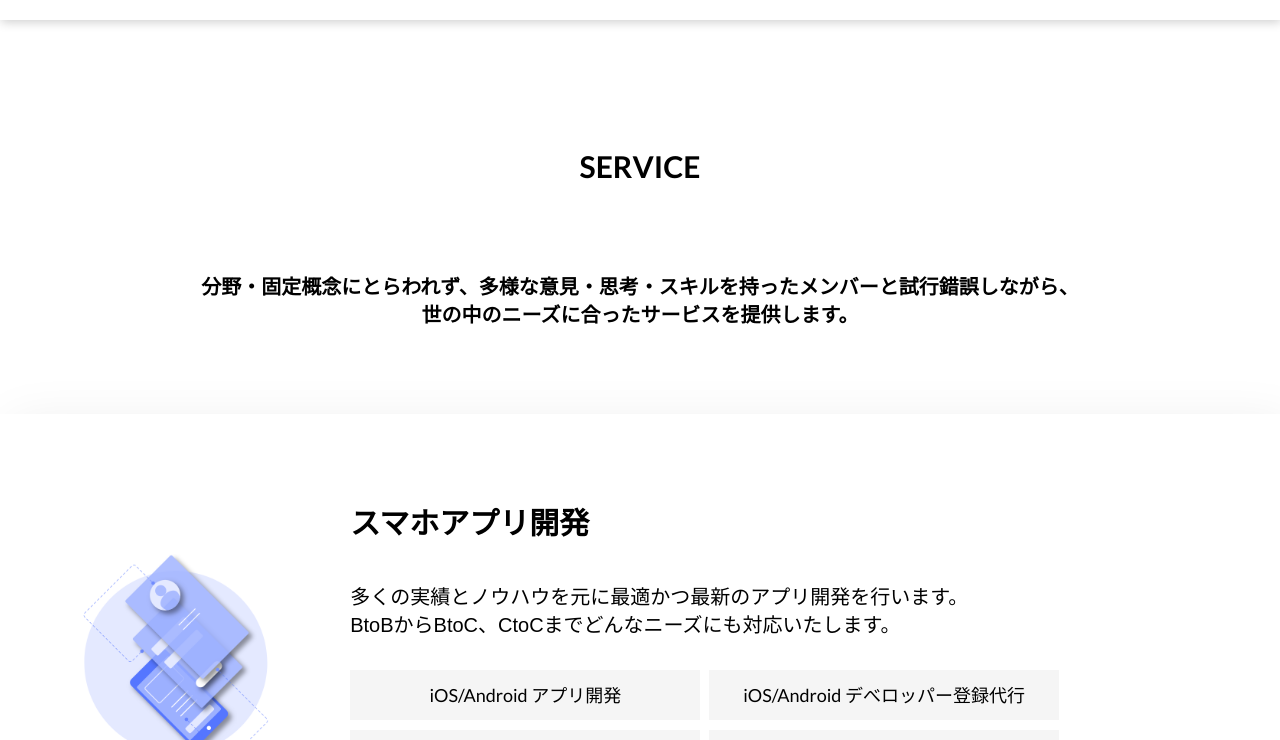
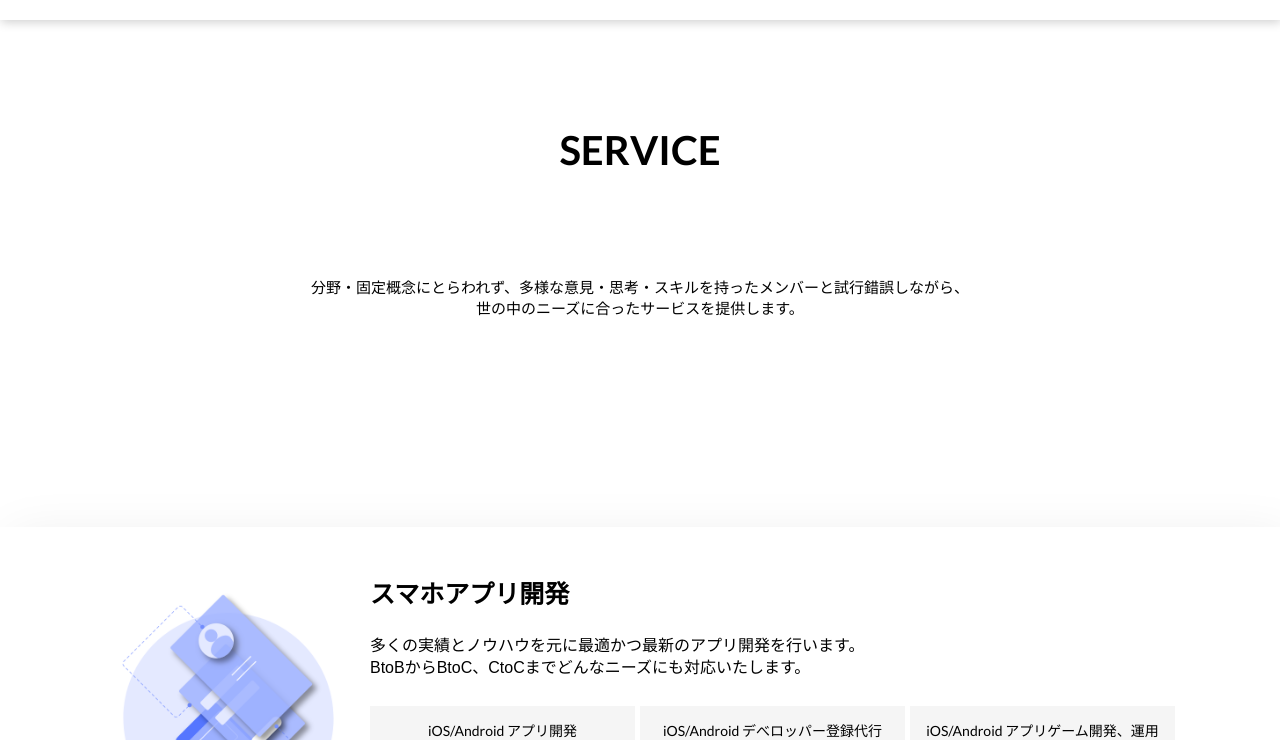
Before and after one commit to mistunori-morita/html_baseTemplate, a plain HTML site: page service.html in a window 1280 px wide. Shown: the part 60-800 px from the top of the page. Drawn offline with nearby package versions, Linux system fonts and the light colour scheme.

Commit message:
service pc

```diff
--- a/scss/_service.scss
+++ b/scss/_service.scss
@@ -1,38 +1,36 @@
-$hiragino: 'Hiragino Kaku Gothic Pro', 'ヒラギノ角ゴ Pro W3', sans-serif;
-
-
+$hiragino: "Hiragino Kaku Gothic Pro", "ヒラギノ角ゴ Pro W3", sans-serif;
 
 .servicePage {
-  margin-top: 211px;
-  @include iphoneLarge{
-    margin-top: 100px;
+  margin: 190px auto 150px;
+  @include iphoneLarge {
+    margin: 80px auto 150px;
   }
   .section__Lead {
-    margin: 0 auto 85px;
+    margin: 0 auto 208px;
 
-    @include iphoneLarge{
+    @include iphoneLarge {
       margin: 0 auto 30px;
       padding: 0 5%;
     }
 
     &-title {
-      font-size: 30px;
+      font-size: 40px;
       text-align: center;
       font-weight: bold;
-      margin-bottom: 92px;
-      @include iphoneLarge{
+      margin-bottom: 107px;
+      @include iphoneLarge {
         font-size: 35px;
         margin-bottom: 45px;
       }
     }
 
     &-text {
-      font-size: 20px;
+      font-size: 15px;
       line-height: 1.4;
-      font-weight: bold;
+      font-weight: normal;
       font-family: $hiragino;
       text-align: center;
-      @include iphoneLarge{
+      @include iphoneLarge {
         font-size: 14px;
         text-align: left;
         line-height: 1.5;
@@ -40,102 +38,102 @@ $hiragino: 'Hiragino Kaku Gothic Pro', 'ヒラギノ角ゴ Pro W3', sans-serif;
     }
   }
 
-  @include iphoneLarge{
+  @include iphoneLarge {
     margin-bottom: 170px;
   }
 
   &__List {
     &-item {
-      padding: 95px 0 110px;
+      padding: 55px 0 45px;
       margin-bottom: 30px;
       box-shadow: 10px 10px 50px rgba(0, 0, 0, 0.08);
 
-      @include iphoneLarge{
+      @include iphoneLarge {
         padding: 30px 5% 20px;
       }
 
       .inner {
         display: flex;
         justify-content: center;
-        width: 90%;
+        width: 1080px;
         margin: 0 auto;
-        @include iphoneLarge{
+        @include iphoneLarge {
           display: block;
           width: 100%;
         }
       }
 
       &-img {
-        width: 307px;
-        margin-right: 51px;
-        @include iphoneLarge{
+        width: 270px;
+
+        @include iphoneLarge {
           width: 200px;
           margin: 0 auto 25px;
         }
 
         img {
           width: 100%;
-          height: 305px;
+          height: 270px;
           object-position: center;
           object-fit: contain;
-          @include iphoneLarge{
+          @include iphoneLarge {
             height: auto;
           }
         }
       }
 
       &-contents {
-        width: 1130px;
-        @include iphoneLarge{
+        width: 810px;
+        @include iphoneLarge {
           width: 100%;
         }
       }
 
       &-title {
-        font-size: 30px;
+        font-size: 25px;
         font-weight: bold;
-        margin-bottom: 44px;
+        margin-bottom: 28px;
         font-family: $hiragino;
-        @include iphoneLarge{
+        @include iphoneLarge {
           font-size: 20px;
-          color: #5576FF;
+          color: #5576ff;
           text-align: center;
           margin-bottom: 27px;
         }
       }
 
       &-text {
-        font-size: 20px;
+        font-size: 16px;
         line-height: 1.4;
-        margin-bottom: 31px;
+        margin-bottom: 26px;
         font-family: $hiragino;
-        @include iphoneLarge{
+        @include iphoneLarge {
           font-size: 14px;
           line-height: 1.5;
           margin-bottom: 35px;
         }
       }
 
-      &-tagList{
+      &-tagList {
         display: flex;
         align-items: center;
         flex-wrap: wrap;
-        margin-left: -1%;
-        @include iphoneLarge{
+        margin-left: -5px;
+        @include iphoneLarge {
           margin-left: 0;
           display: block;
         }
 
-        &-item{
-          width: 350px;
-          margin-left: 1%;
-          background: #F5F5F5;
-          font-size: 18px;
+        &-item {
+          width: 265px;
+          margin-left: 5px;
+          background: #f5f5f5;
+          font-size: 14px;
           text-align: center;
-          margin-bottom: 10px;
-          padding: 16px 2px;
+          margin-bottom: 5px;
+          padding: 18px 3px;
 
-          @include iphoneLarge{
+          @include iphoneLarge {
             width: 100%;
             font-size: 14px;
             padding: 8px 0;
@@ -143,7 +141,6 @@ $hiragino: 'Hiragino Kaku Gothic Pro', 'ヒラギノ角ゴ Pro W3', sans-serif;
           }
         }
       }
-
     }
   }
 }
```
Also changed, not shown: css/style.css.
